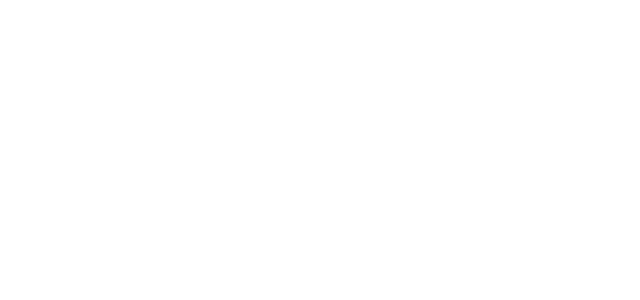
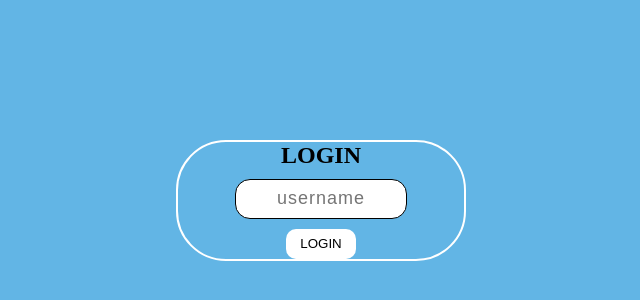
Before and after one commit to SmithVyne/expense-tracker-react, a React (Create React App) app: page / in a window 1280 px wide. Shown: the part 200-500 px from the top of the page, without its empty margins (319-959 px from the left). Built offline with nearby package versions, Linux system fonts and the light colour scheme.

Commit message:
add user login setup

```diff
--- a/package.json
+++ b/package.json
@@ -2,7 +2,7 @@
   "name": "client",
   "version": "0.1.0",
   "private": true,
-  "proxy": "http://localhost:3002/",
+  "proxy": "https://expense-trackerapi.herokuapp.com/",
   "dependencies": {
     "@testing-library/jest-dom": "^5.11.4",
     "@testing-library/react": "^11.1.0",
--- /dev/null
+++ b/src/actions.js
@@ -0,0 +1,12 @@
+export const LOGIN = user => (
+  {
+    type: 'LOGIN',
+    currentUser: user,
+  }
+);
+
+export const LOGOUT = (
+  {
+    type: 'LOGOUT',
+  }
+);
--- a/src/containers/App.js
+++ b/src/containers/App.js
@@ -1,11 +1,81 @@
 import '../styles/App.css';
+import {Component} from 'react';
+import {connect} from 'react-redux';
+import {LOGIN} from '../actions';
 
-function App(props) {
-  return (
-    <div id="App">
+class App extends Component {
+  constructor(props) {
+    super(props);
+    this.state = {
+      userSignedIn: 'no',
+      username: '',
+    }
 
-    </div>
-  );
+    this.signIn = this.signIn.bind(this);
+  }
+
+  handleInput = ({value}) => {
+    this.setState({username: value});
+  }
+
+  async signIn(username) {
+    const {LOGIN} = this.props;
+    this.setState({userSignedIn: 'loading'});
+    const response = await fetch('/login', {
+      method: 'POST',
+      headers: {
+        'Content-Type': 'application/json'
+      },
+      body: JSON.stringify({username})
+    });
+
+    if (response.ok) {
+      response.json()
+      .then(userData => LOGIN(userData) && this.setState({userSignedIn:'yes'}));
+    }
+  }
+
+  render() {
+    const {userSignedIn, username} = this.state;
+    if (userSignedIn === 'loading') {
+      return (
+        <main>
+          <div className="lds-roller">
+            <div />
+            <div />
+            <div />
+            <div />
+            <div />
+            <div />
+            <div />
+            <div />
+          </div>
+        </main>
+      );
+    }
+    else if( userSignedIn === 'yes') {
+      return (
+        <main>
+
+        </main>
+      )
+    }
+
+    return (
+      <main>
+        <form className="authForm">
+          <h2>LOGIN</h2>
+          <input onChange={e => this.handleInput(e.target)} value={username} className="username-field" type="text" placeholder="username" />
+          <input type="button" onClick={() => this.signIn(username)} value="LOGIN" className="loginBtn"/>
+        </form>
+      </main>
+    );
+  }
 }
 
-export default App;
+const mapStateToProps = ({currentUser}) => ({currentUser});
+
+export default connect(
+  mapStateToProps,
+  {LOGIN}
+)(App);
--- a/src/index.js
+++ b/src/index.js
@@ -1,6 +1,5 @@
 import React from 'react';
 import ReactDOM from 'react-dom';
-import './styles/index.css';
 import App from './containers/App';
 import reportWebVitals from './reportWebVitals';
 import { createStore } from 'redux';
@@ -8,7 +7,7 @@ import {Provider} from 'react-redux';
 import reducer from './reducer';
 // import { BrowserRouter } from 'react-router-dom';
 
-const store = createStore(reducer)
+const store = createStore(reducer,  window.__REDUX_DEVTOOLS_EXTENSION__ && window.__REDUX_DEVTOOLS_EXTENSION__());
 
 ReactDOM.render(
   <Provider store={store}>
--- a/src/reducer.js
+++ b/src/reducer.js
@@ -1,5 +1,11 @@
-const reducerFunction = (state, action) => {
-  return {currentUser: null};
+const reducerFunction = (state = {currentUser: null}, action) => {
+  const {type, currentUser} = action;
+  switch (type) {
+    case 'LOGIN':
+      return {...state, currentUser};
+    default:
+      return state;
+  }
 }
 
 export default reducerFunction;
--- a/src/styles/App.css
+++ b/src/styles/App.css
@@ -0,0 +1,169 @@
+* {
+  box-sizing: border-box;
+}
+
+* {
+  box-sizing: border-box;
+  margin: 0;
+}
+
+html,
+body,
+#root,
+main {
+  width: 100%;
+  min-height: 100vh;
+  max-height: max-content;
+}
+
+#root{
+  background-color: #62B5E5;
+}
+
+main,
+.authForm {
+  display: flex;
+  flex-direction: column;
+  align-items: center;
+  justify-content: center;
+}
+
+.authForm {
+  width: 290px;
+  height: 180px;
+  max-height: max-content;
+  border: 2px solid white;
+  border-radius: 50px;
+}
+
+
+.username-field {
+  width: 60%;
+  height: 40px;
+  border-radius: 15px;
+  border: 1px solid black;
+  padding: 10px;
+  margin-top: 10px;
+  outline: none;
+  text-align: center;
+  font-size: 18px;
+  letter-spacing: 1px;
+}
+
+.loginBtn {
+  margin-top: 10px;
+  width: 70px;
+  border-radius: 10px;
+  border: none;
+  height: 30px;
+  cursor: pointer;
+  background: #fff;
+}
+
+/* Loading Widget */
+.lds-roller {
+  display: block;
+  position: relative;
+  width: 80px;
+  height: 80px;
+  /* margin-top: 15%;
+  margin-left: 45%; */
+}
+
+.lds-roller div {
+  animation: lds-roller 1.2s cubic-bezier(0.5, 0, 0.5, 1) infinite;
+  transform-origin: 40px 40px;
+}
+
+.lds-roller div::after {
+  content: " ";
+  display: block;
+  position: absolute;
+  width: 7px;
+  height: 7px;
+  border-radius: 50%;
+  background: #fff;
+  margin: -4px 0 0 -4px;
+}
+
+.lds-roller div:nth-child(1) {
+  animation-delay: -0.036s;
+}
+
+.lds-roller div:nth-child(1)::after {
+  top: 63px;
+  left: 63px;
+}
+
+.lds-roller div:nth-child(2) {
+  animation-delay: -0.072s;
+}
+
+.lds-roller div:nth-child(2)::after {
+  top: 68px;
+  left: 56px;
+}
+
+.lds-roller div:nth-child(3) {
+  animation-delay: -0.108s;
+}
+
+.lds-roller div:nth-child(3)::after {
+  top: 71px;
+  left: 48px;
+}
+
+.lds-roller div:nth-child(4) {
+  animation-delay: -0.144s;
+}
+
+.lds-roller div:nth-child(4)::after {
+  top: 72px;
+  left: 40px;
+}
+
+.lds-roller div:nth-child(5) {
+  animation-delay: -0.18s;
+}
+
+.lds-roller div:nth-child(5)::after {
+  top: 71px;
+  left: 32px;
+}
+
+.lds-roller div:nth-child(6) {
+  animation-delay: -0.216s;
+}
+
+.lds-roller div:nth-child(6)::after {
+  top: 68px;
+  left: 24px;
+}
+
+.lds-roller div:nth-child(7) {
+  animation-delay: -0.252s;
+}
+
+.lds-roller div:nth-child(7)::after {
+  top: 63px;
+  left: 17px;
+}
+
+.lds-roller div:nth-child(8) {
+  animation-delay: -0.288s;
+}
+
+.lds-roller div:nth-child(8)::after {
+  top: 56px;
+  left: 12px;
+}
+
+@keyframes lds-roller {
+  0% {
+    transform: rotate(0deg);
+  }
+
+  100% {
+    transform: rotate(360deg);
+  }
+}
--- a/src/styles/index.css
+++ /dev/null
@@ -1,3 +0,0 @@
-* {
-  box-sizing: border-box;
-}
```
Also changed, not shown: src/components/Login.js (added), 1 other file (tests, documents, lock files or other folders).
